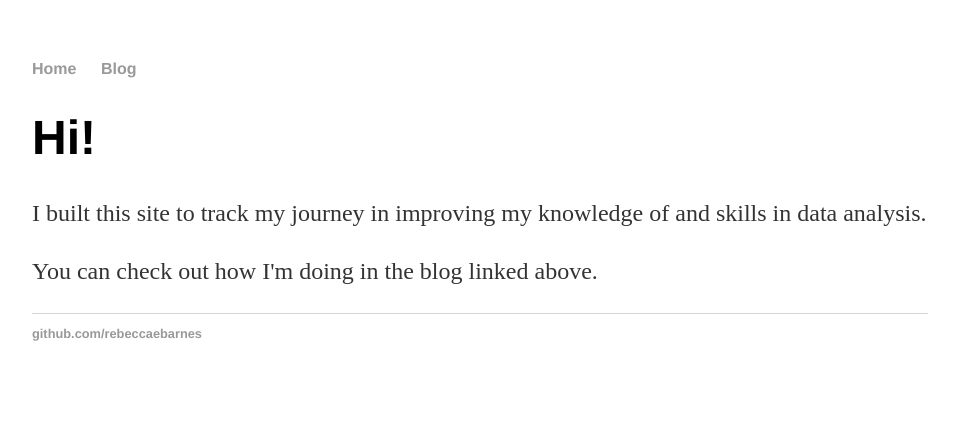
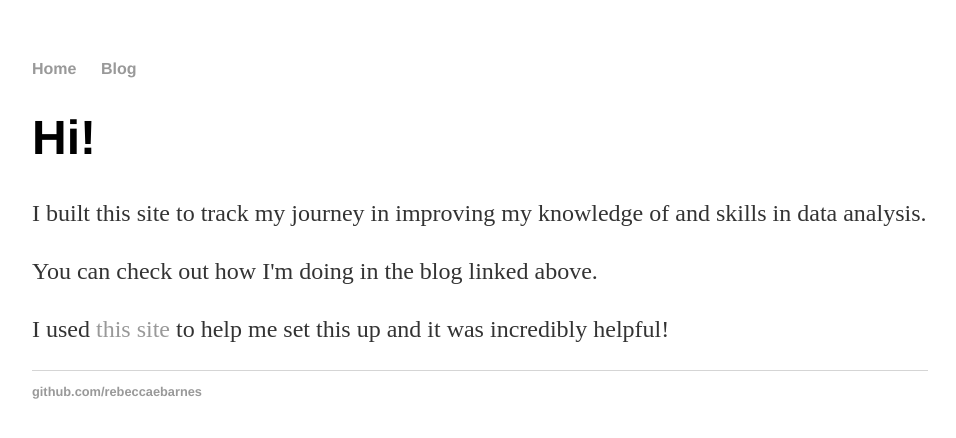
Before and after one commit to rebeccaebarnes/rebeccaebarnes.github.io, a Jekyll site: the page built from index.html, in a window 1280 px wide. Shown: the top 438 px of the page, without its empty margins (160-1116 px from the left). Built offline with Jekyll 4.4.1, drawn with Linux system fonts in a browser that asks for light colours.

Commit message:
Include link to site set instructions page

```diff
--- a/index.html
+++ b/index.html
@@ -6,3 +6,5 @@ title: Pursing data
 <h1>Hi!</h1>
 <p>I built this site to track my journey in improving my knowledge of and skills in data analysis.</p>
 <p>You can check out how I'm doing in the blog linked above.</p>
+
+<p> I used <a href="http://jmcglone.com/guides/github-pages/">this site</a> to help me set this up and it was incredibly helpful!</p>
```
